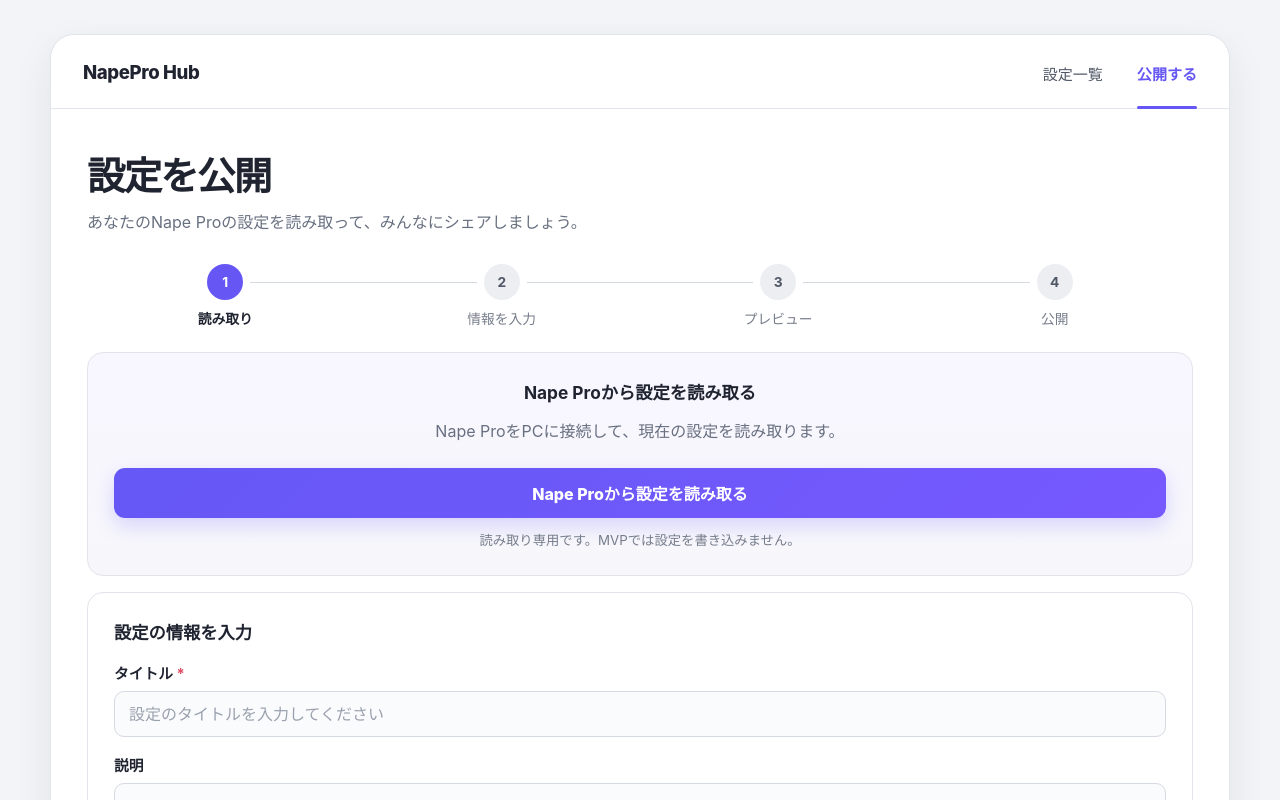
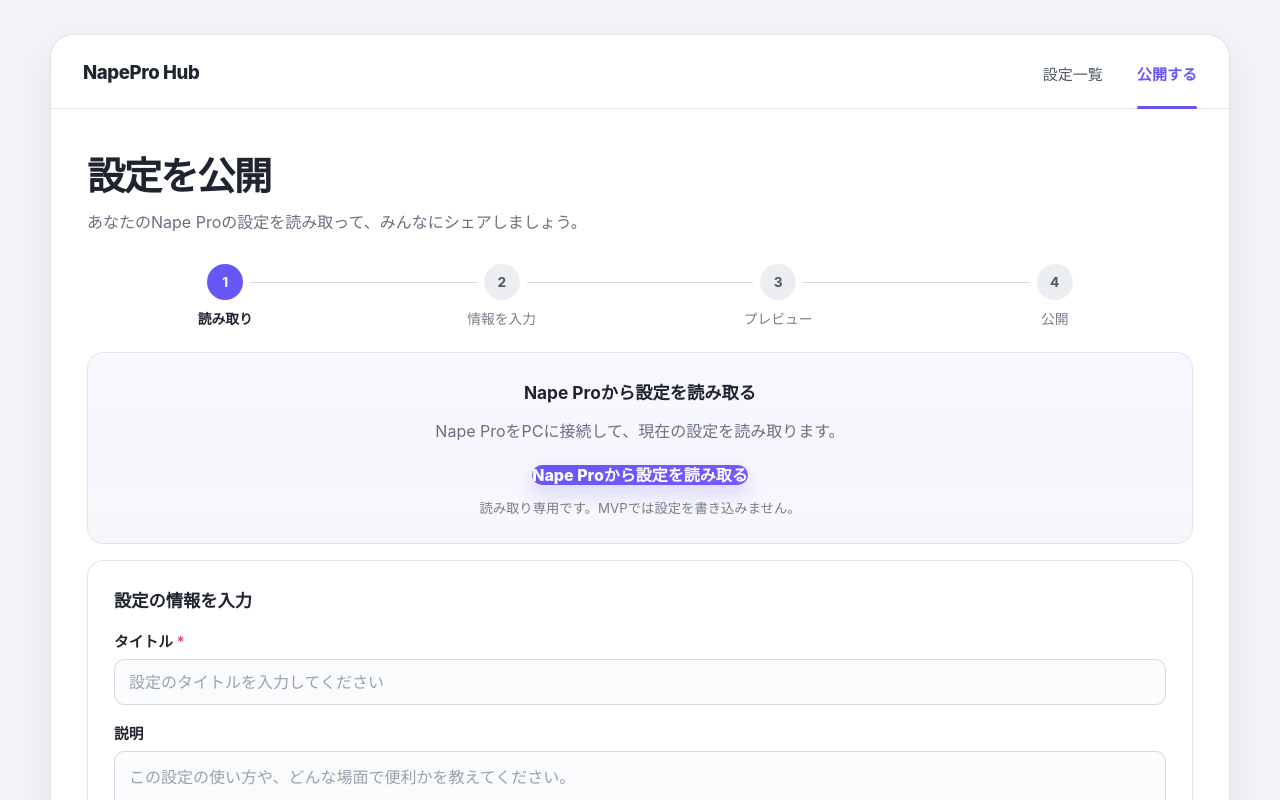
Before and after one commit to swdevsmz/nape-pro-hub, a Next.js app: page /publish in a window 1280 px wide. Shown: the top 800 px of the page. Built offline with nearby package versions, Linux system fonts and the light colour scheme.

Commit message:
feat: link publish flow to WebHID PoC

```diff
--- a/src/app/publish/page.tsx
+++ b/src/app/publish/page.tsx
@@ -1,3 +1,5 @@
+import Link from "next/link";
+
 import { SiteHeader } from "@/components/site-header";
 
 export default function PublishPage() {
@@ -22,9 +24,9 @@
           <section className="reader-card">
             <h2>Nape Proから設定を読み取る</h2>
             <p>Nape ProをPCに接続して、現在の設定を読み取ります。</p>
-            <button className="primary-button" type="button">
+            <Link className="primary-button primary-link-button" href="/device-reader-poc">
               Nape Proから設定を読み取る
-            </button>
+            </Link>
             <small>読み取り専用です。MVPでは設定を書き込みません。</small>
           </section>
 
```
